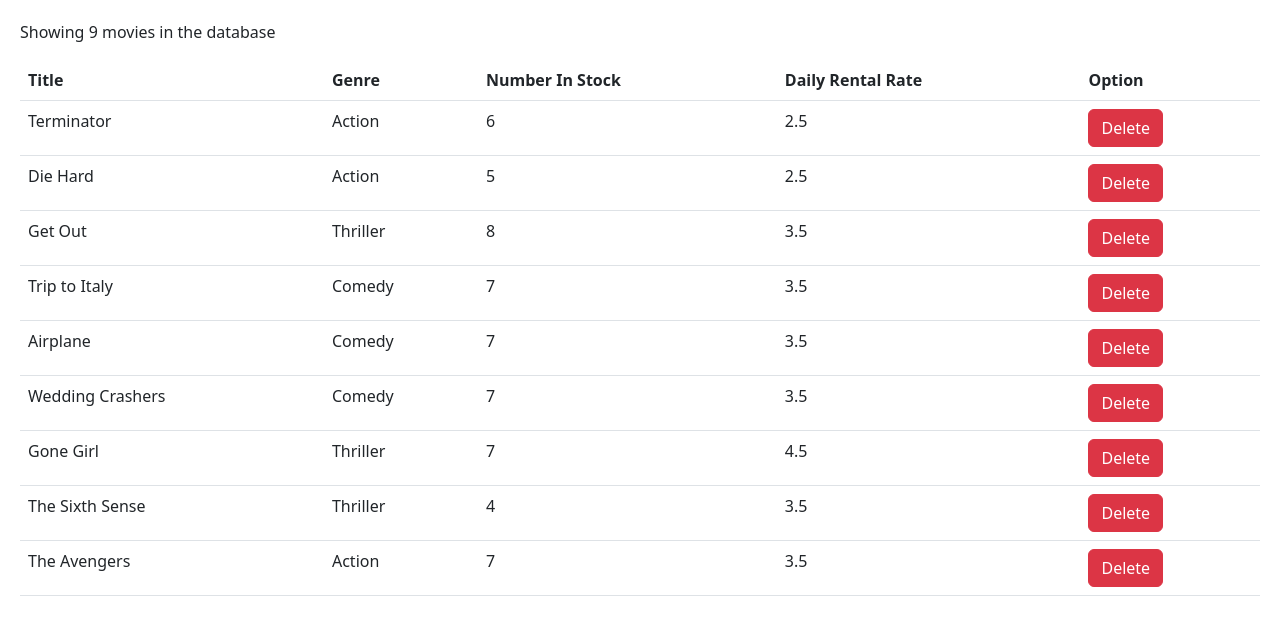
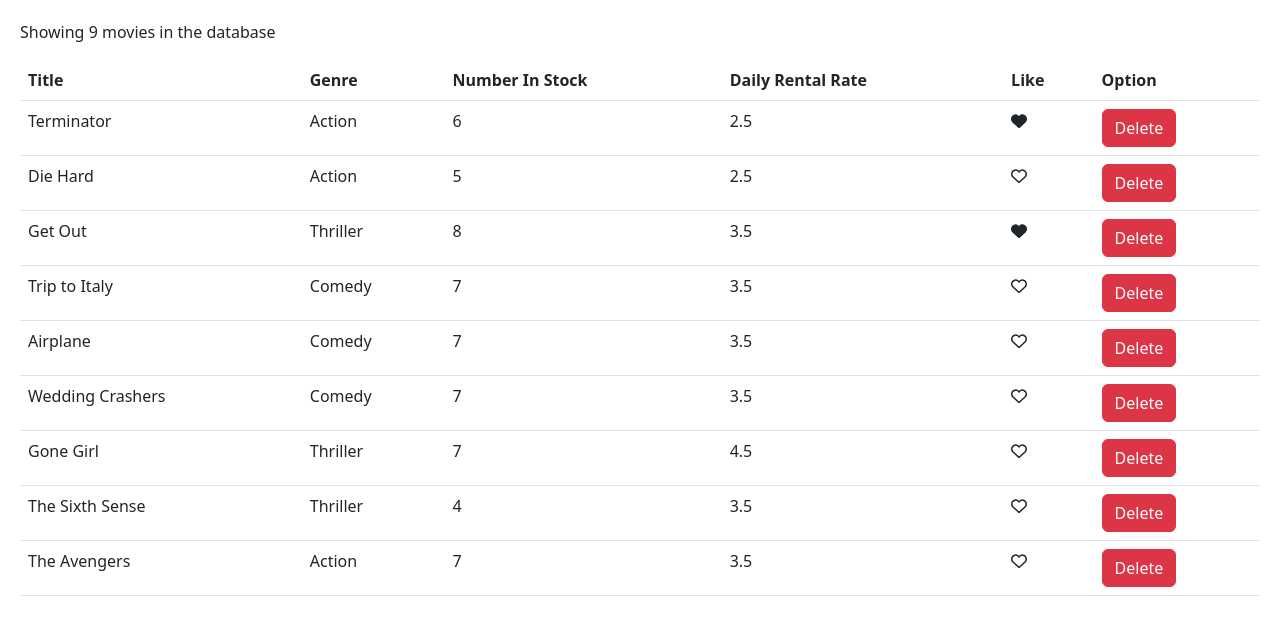
Before and after one commit to zalogarciam/vidly, a React (Create React App) app in the folder vidlyu/: page / in a window 1280 px wide. Shown: the top 626 px of the page. Built offline with nearby package versions, Linux system fonts and the light colour scheme.

Commit message:
Implement like component

```diff
--- a/vidlyu/package.json
+++ b/vidlyu/package.json
@@ -3,6 +3,10 @@
   "version": "0.1.0",
   "private": true,
   "dependencies": {
+    "@fortawesome/fontawesome-svg-core": "^6.2.1",
+    "@fortawesome/free-regular-svg-icons": "^6.2.1",
+    "@fortawesome/free-solid-svg-icons": "^6.2.1",
+    "@fortawesome/react-fontawesome": "^0.2.0",
     "@testing-library/jest-dom": "^5.16.5",
     "@testing-library/react": "^13.4.0",
     "@testing-library/user-event": "^13.5.0",
--- /dev/null
+++ b/vidlyu/src/components/common/like.jsx
@@ -0,0 +1,13 @@
+import React, { Component } from "react";
+import { FontAwesomeIcon } from "@fortawesome/react-fontawesome";
+import { faHeart as solidHeart } from "@fortawesome/free-solid-svg-icons";
+import { faHeart as lightHeart } from "@fortawesome/free-regular-svg-icons";
+
+class Like extends Component {
+  render() {
+    if (this.props.liked) return <FontAwesomeIcon onClick={this.props.onClick} icon={solidHeart} style={{cursor: 'pointer'}} />;
+    else return <FontAwesomeIcon onClick={this.props.onClick} icon={lightHeart} style={{cursor: 'pointer'}}/>;
+  }
+}
+
+export default Like;
--- a/vidlyu/src/components/movie.jsx
+++ b/vidlyu/src/components/movie.jsx
@@ -1,5 +1,6 @@
 import React, { Component, Fragment } from "react";
 import { getMovies, deleteMovie } from "../services/fakeMovieService";
+import Like from "./common/like";
 
 class Movie extends Component {
   state = { movies: getMovies() };
@@ -7,6 +8,13 @@
   handleDelete = (movie) => {
     deleteMovie(movie._id);
     const movies = this.state.movies.filter((m) => m._id !== movie._id);
+    this.setState({ movies });
+  };
+
+  handleLike = (movie) => {
+    const movies = [...this.state.movies];
+    const index = movies.indexOf(movie);
+    movies[index].liked = !movie.liked;
     this.setState({ movies });
   };
 
@@ -24,6 +32,7 @@
               <th scope="col">Genre</th>
               <th scope="col">Number In Stock</th>
               <th scope="col">Daily Rental Rate</th>
+              <th scope="col">Like</th>
               <th scope="col">Option</th>
             </tr>
           </thead>
@@ -34,6 +43,12 @@
                 <td>{movie.genre.name}</td>
                 <td>{movie.numberInStock}</td>
                 <td>{movie.dailyRentalRate}</td>
+                <td>
+                  <Like
+                    liked={movie.liked}
+                    onClick={() => this.handleLike(movie)}
+                  ></Like>
+                </td>
                 <td>
                   <button
                     className="btn btn-danger"
--- a/vidlyu/src/services/fakeMovieService.js
+++ b/vidlyu/src/services/fakeMovieService.js
@@ -7,64 +7,73 @@
     genre: { _id: "5b21ca3eeb7f6fbccd471818", name: "Action" },
     numberInStock: 6,
     dailyRentalRate: 2.5,
-    publishDate: "2018-01-03T19:04:28.809Z"
+    publishDate: "2018-01-03T19:04:28.809Z",
+    liked: true,
   },
   {
     _id: "5b21ca3eeb7f6fbccd471816",
     title: "Die Hard",
     genre: { _id: "5b21ca3eeb7f6fbccd471818", name: "Action" },
     numberInStock: 5,
-    dailyRentalRate: 2.5
+    dailyRentalRate: 2.5,
+    liked: false,
   },
   {
     _id: "5b21ca3eeb7f6fbccd471817",
     title: "Get Out",
     genre: { _id: "5b21ca3eeb7f6fbccd471820", name: "Thriller" },
     numberInStock: 8,
-    dailyRentalRate: 3.5
+    dailyRentalRate: 3.5,
+    liked: true,
   },
   {
     _id: "5b21ca3eeb7f6fbccd471819",
     title: "Trip to Italy",
     genre: { _id: "5b21ca3eeb7f6fbccd471814", name: "Comedy" },
     numberInStock: 7,
-    dailyRentalRate: 3.5
+    dailyRentalRate: 3.5,
+    liked: false,
   },
   {
     _id: "5b21ca3eeb7f6fbccd47181a",
     title: "Airplane",
     genre: { _id: "5b21ca3eeb7f6fbccd471814", name: "Comedy" },
     numberInStock: 7,
-    dailyRentalRate: 3.5
+    dailyRentalRate: 3.5,
+    liked: false,
   },
   {
     _id: "5b21ca3eeb7f6fbccd47181b",
     title: "Wedding Crashers",
     genre: { _id: "5b21ca3eeb7f6fbccd471814", name: "Comedy" },
     numberInStock: 7,
-    dailyRentalRate: 3.5
+    dailyRentalRate: 3.5,
+    liked: false,
   },
   {
     _id: "5b21ca3eeb7f6fbccd47181e",
     title: "Gone Girl",
     genre: { _id: "5b21ca3eeb7f6fbccd471820", name: "Thriller" },
     numberInStock: 7,
-    dailyRentalRate: 4.5
+    dailyRentalRate: 4.5,
+    liked: false,
   },
   {
     _id: "5b21ca3eeb7f6fbccd47181f",
     title: "The Sixth Sense",
     genre: { _id: "5b21ca3eeb7f6fbccd471820", name: "Thriller" },
     numberInStock: 4,
-    dailyRentalRate: 3.5
+    dailyRentalRate: 3.5,
+    liked: false,
   },
   {
     _id: "5b21ca3eeb7f6fbccd471821",
     title: "The Avengers",
     genre: { _id: "5b21ca3eeb7f6fbccd471818", name: "Action" },
     numberInStock: 7,
-    dailyRentalRate: 3.5
-  }
+    dailyRentalRate: 3.5,
+    liked: false,
+  },
 ];
 
 export function getMovies() {
@@ -72,13 +81,13 @@
 }
 
 export function getMovie(id) {
-  return movies.find(m => m._id === id);
+  return movies.find((m) => m._id === id);
 }
 
 export function saveMovie(movie) {
-  let movieInDb = movies.find(m => m._id === movie._id) || {};
+  let movieInDb = movies.find((m) => m._id === movie._id) || {};
   movieInDb.name = movie.name;
-  movieInDb.genre = genresAPI.genres.find(g => g._id === movie.genreId);
+  movieInDb.genre = genresAPI.genres.find((g) => g._id === movie.genreId);
   movieInDb.numberInStock = movie.numberInStock;
   movieInDb.dailyRentalRate = movie.dailyRentalRate;
 
@@ -91,7 +100,7 @@
 }
 
 export function deleteMovie(id) {
-  let movieInDb = movies.find(m => m._id === id);
+  let movieInDb = movies.find((m) => m._id === id);
   movies.splice(movies.indexOf(movieInDb), 1);
   return movieInDb;
 }
```
Also changed, not shown: 1 other file (tests, documents, lock files or other folders).
